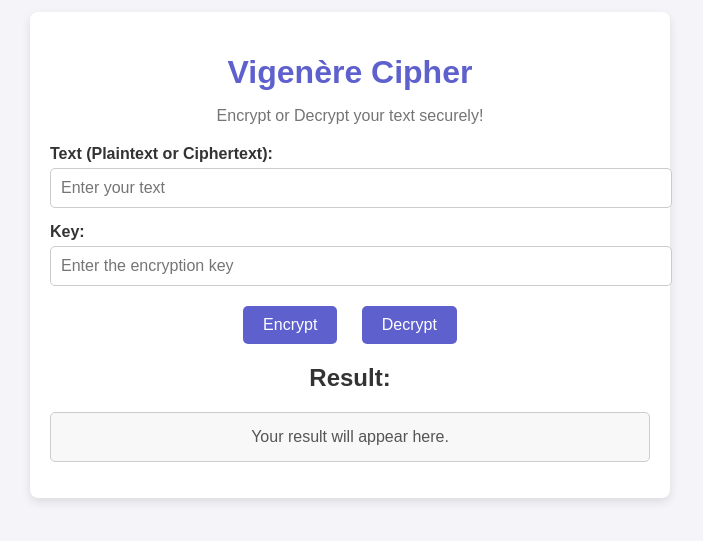
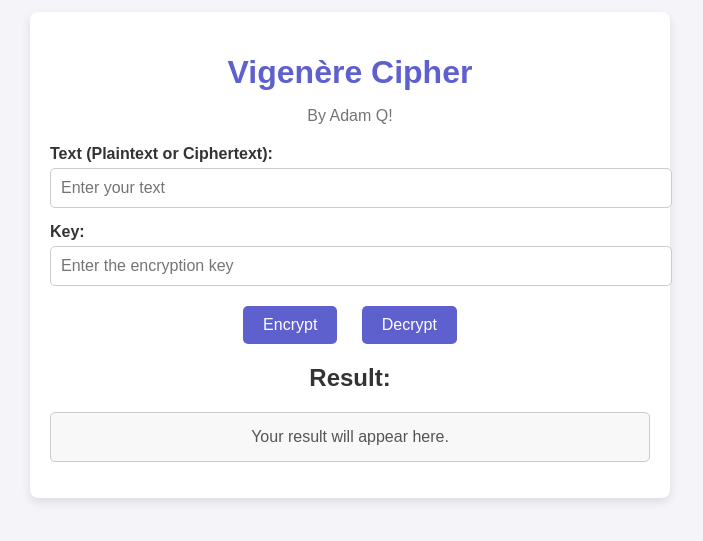
Before and after one commit to AdamQureshiGH/VigenereCipher, a plain HTML site: page public/index.html in a window 1280 px wide. Shown: the part 145-686 px from the top of the page, without its empty margins (290-993 px from the left). Drawn offline with Linux system fonts and the light colour scheme.

```diff
--- a/public/index.html
+++ b/public/index.html
@@ -9,7 +9,7 @@
 <body>
     <div class="container">
         <h1>Vigenère Cipher</h1>
-        <p class="subtitle">Encrypt or Decrypt your text securely!</p>
+        <p class="subtitle">By Adam Q!</p>
 
         <div class="form-group">
             <label for="text">Text (Plaintext or Ciphertext):</label>
```
Also changed, not shown: 1 other file.
